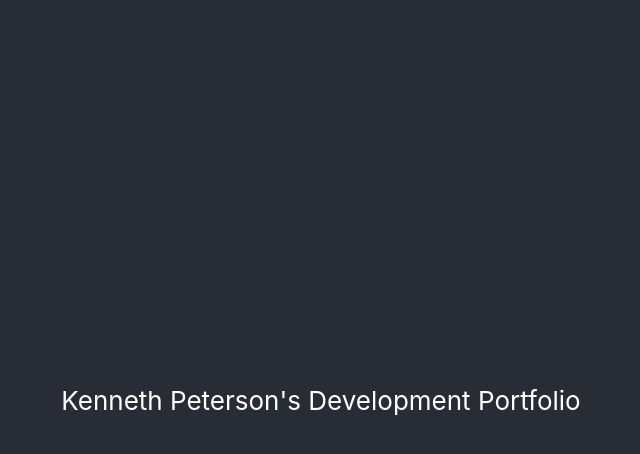
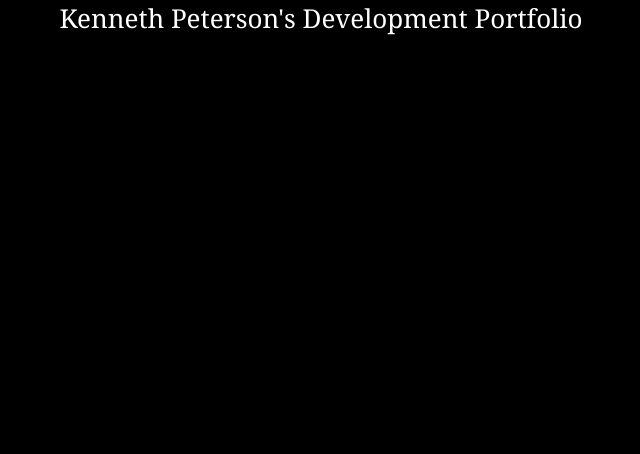
Before and after one commit to Kennefofearf/kenneth-peterson-portfolio, a React (Create React App) app: page / in a window 1280 px wide. Shown: the top 454 px of the page, without its empty margins (319-959 px from the left). Built offline with nearby package versions, Linux system fonts and the light colour scheme.

Commit message:
FInished skeleton code and changed some styling

```diff
--- a/src/App.css
+++ b/src/App.css
@@ -14,13 +14,13 @@
 }
 
 .App-header {
-  background-color: #282c34;
+  background-color: black;
   min-height: 100vh;
   display: flex;
   flex-direction: column;
   align-items: center;
-  justify-content: center;
   font-size: calc(10px + 2vmin);
+  font-family: Cambria, Cochin, Georgia, Times, 'Times New Roman', serif;
   color: white;
 }
 
--- a/src/App.js
+++ b/src/App.js
@@ -1,5 +1,9 @@
-import logo from './logo.svg';
+import React from 'react';
 import './App.css';
+import Contacts from './components/Contacts';
+import Projects from './components/Projects';
+import Skills from './components/Skills';
+import NavBar from './components/Navbar';
 
 function App() {
   return (
@@ -7,9 +11,12 @@ function App() {
       <header className="App-header">
         Kenneth Peterson's Development Portfolio
       </header>
-      {/* <Projects />
+      <main>
+      <NavBar />
+      <Projects />
       <Skills />
-      <Contacts /> */}
+      <Contacts />
+      </main>
     </div>
   );
 }
--- /dev/null
+++ b/src/components/Contacts.js
@@ -0,0 +1,3 @@
+export default function Contacts() {
+
+}
--- /dev/null
+++ b/src/components/Navbar.js
@@ -0,0 +1,3 @@
+export default function NavBar() {
+
+}
--- /dev/null
+++ b/src/components/Projects.js
@@ -0,0 +1,3 @@
+export default function Projects() {
+
+}
--- /dev/null
+++ b/src/components/Skills.js
@@ -0,0 +1,3 @@
+export default function Skills() {
+
+}
```
